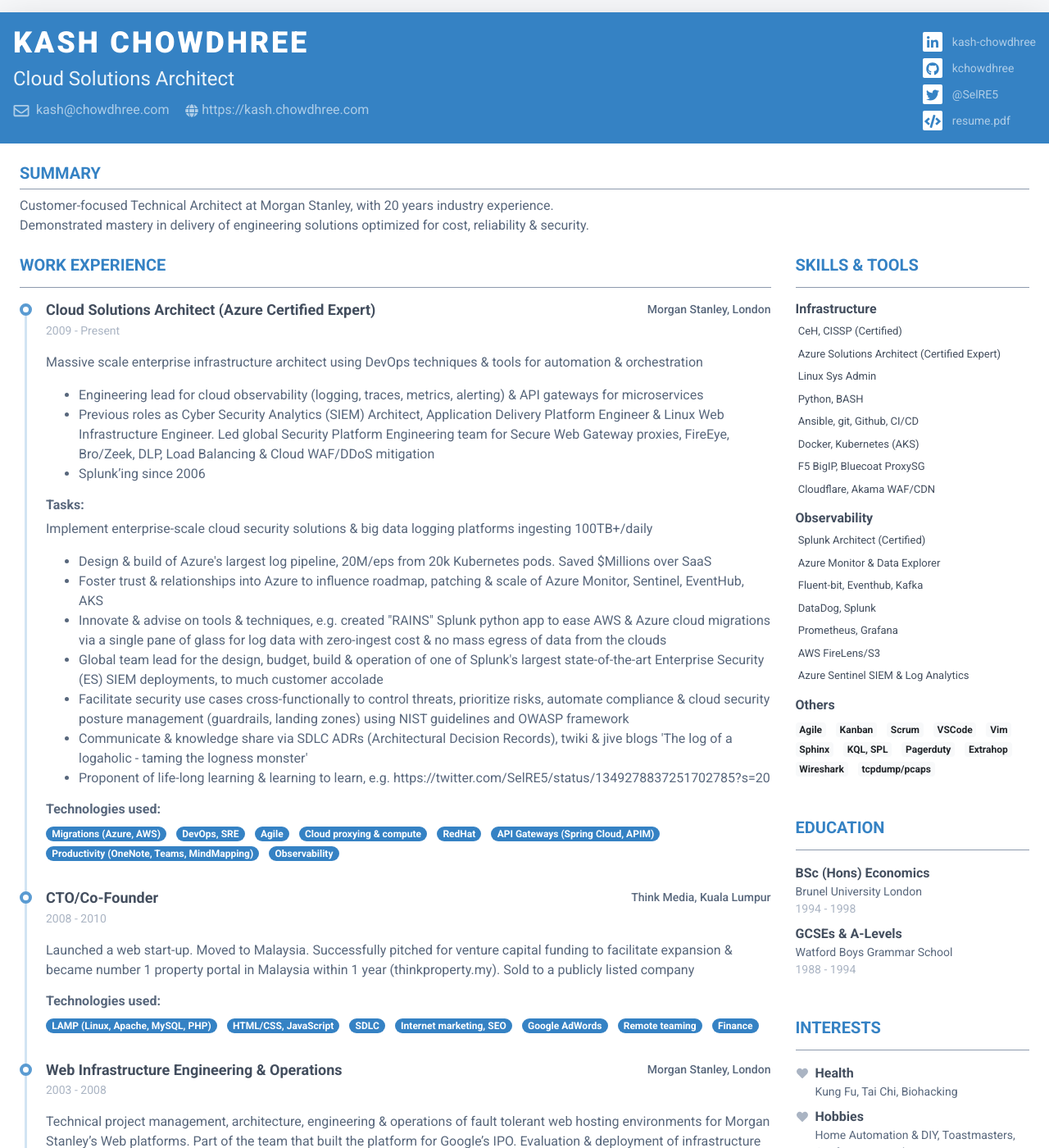
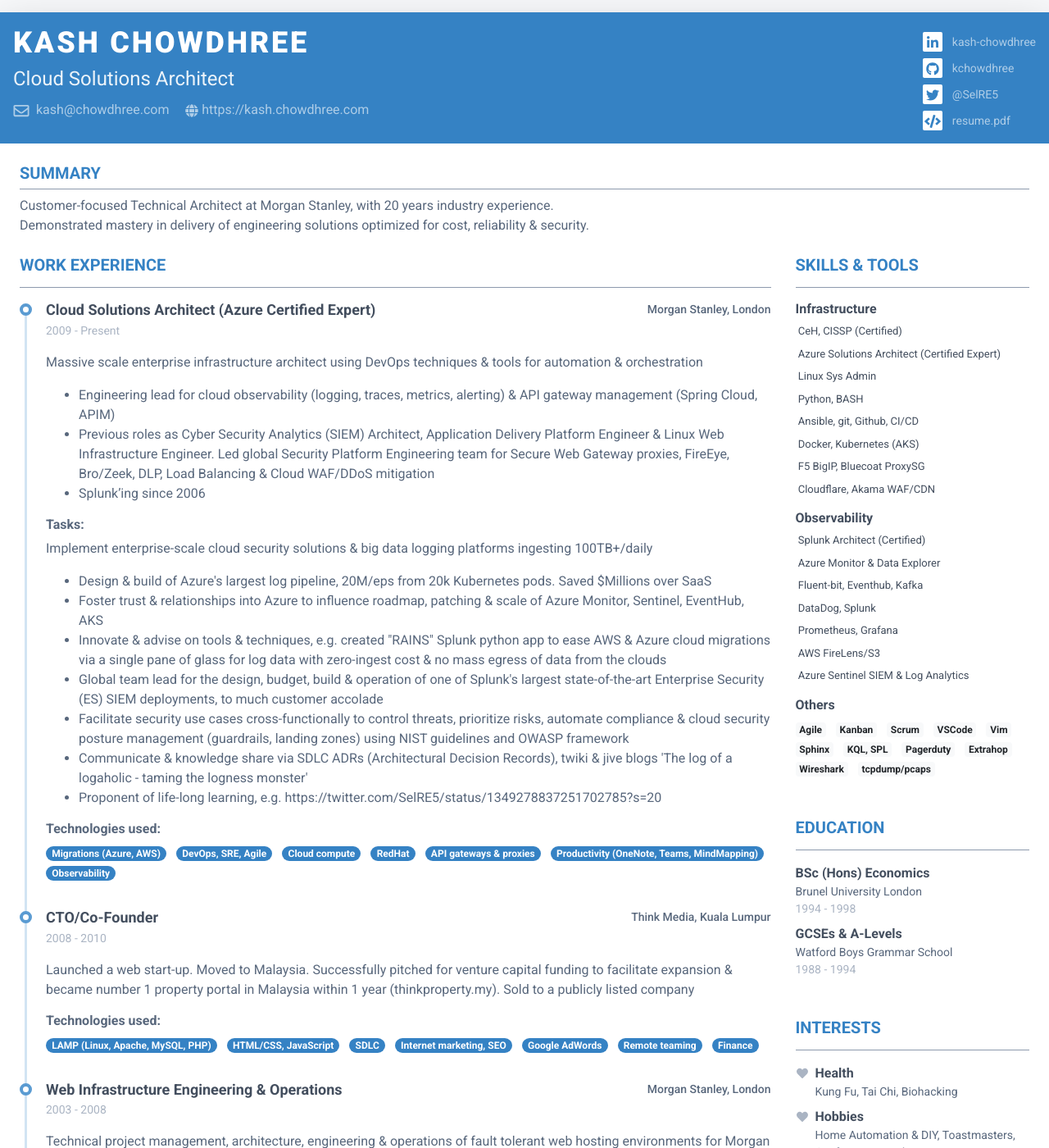
Before and after one commit to Hamy200/resume, a Jekyll site: the page built from index.markdown, in a window 1280 px wide and 1400 px high. Shown: the whole window at 82% size. Built offline with Jekyll 4.4.1, drawn with Linux system fonts in a browser that asks for light colours; nearby versions of some CDN libraries.

Commit message:
Update data.yml

```diff
--- a/_data/data.yml
+++ b/_data/data.yml
@@ -42,7 +42,7 @@ experiences:
     company: Morgan Stanley, London
     details: |
         Massive scale enterprise infrastructure architect using DevOps techniques & tools for automation & orchestration
-        - Engineering lead for cloud observability (logging, traces, metrics, alerting) & API gateways for microservices
+        - Engineering lead for cloud observability (logging, traces, metrics, alerting) & API gateway management (Spring Cloud, APIM)
         - Previous roles as Cyber Security Analytics (SIEM) Architect, Application Delivery Platform Engineer & Linux Web Infrastructure Engineer. Led global Security Platform Engineering team for Secure Web Gateway proxies, FireEye, Bro/Zeek, DLP, Load Balancing & Cloud WAF/DDoS mitigation
         - Splunk'ing since 2006
     achievements:
@@ -55,14 +55,13 @@ experiences:
         - Global team lead for the design, budget, build & operation of one of Splunk's largest state-of-the-art Enterprise Security (ES) SIEM deployments, to much customer accolade
         - Facilitate security use cases cross-functionally to control threats, prioritize risks, automate compliance & cloud security posture management (guardrails, landing zones) using NIST guidelines and OWASP framework
         - Communicate & knowledge share via SDLC ADRs (Architectural Decision Records), twiki & jive blogs 'The log of a logaholic - taming the logness monster'
-        - Proponent of life-long learning & learning to learn, e.g. https://twitter.com/SelRE5/status/1349278837251702785?s=20
+        - Proponent of life-long learning, e.g. https://twitter.com/SelRE5/status/1349278837251702785?s=20
     technologies:
       - Migrations (Azure, AWS)
-      - DevOps, SRE
-      - Agile
-      - Cloud proxying & compute
+      - DevOps, SRE, Agile
+      - Cloud compute
       - RedHat
-      - API Gateways (Spring Cloud, APIM)
+      - API gateways & proxies
       - Productivity (OneNote, Teams, MindMapping)
       - Observability
 
```
